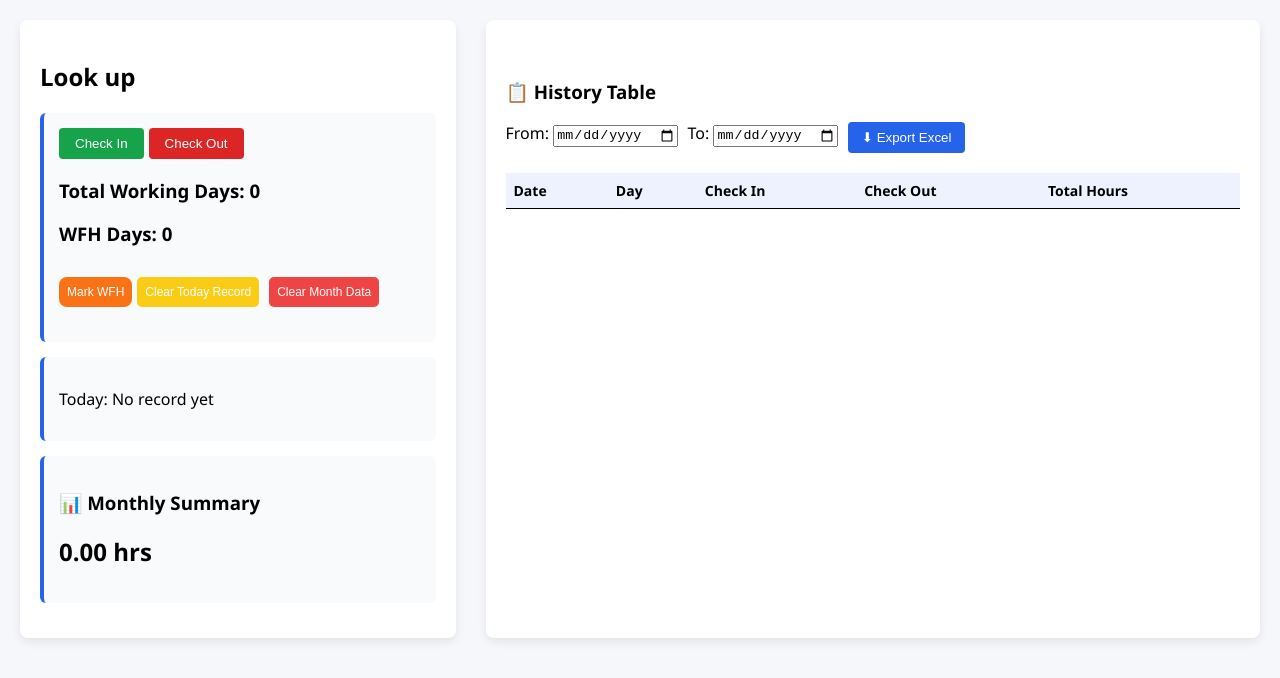
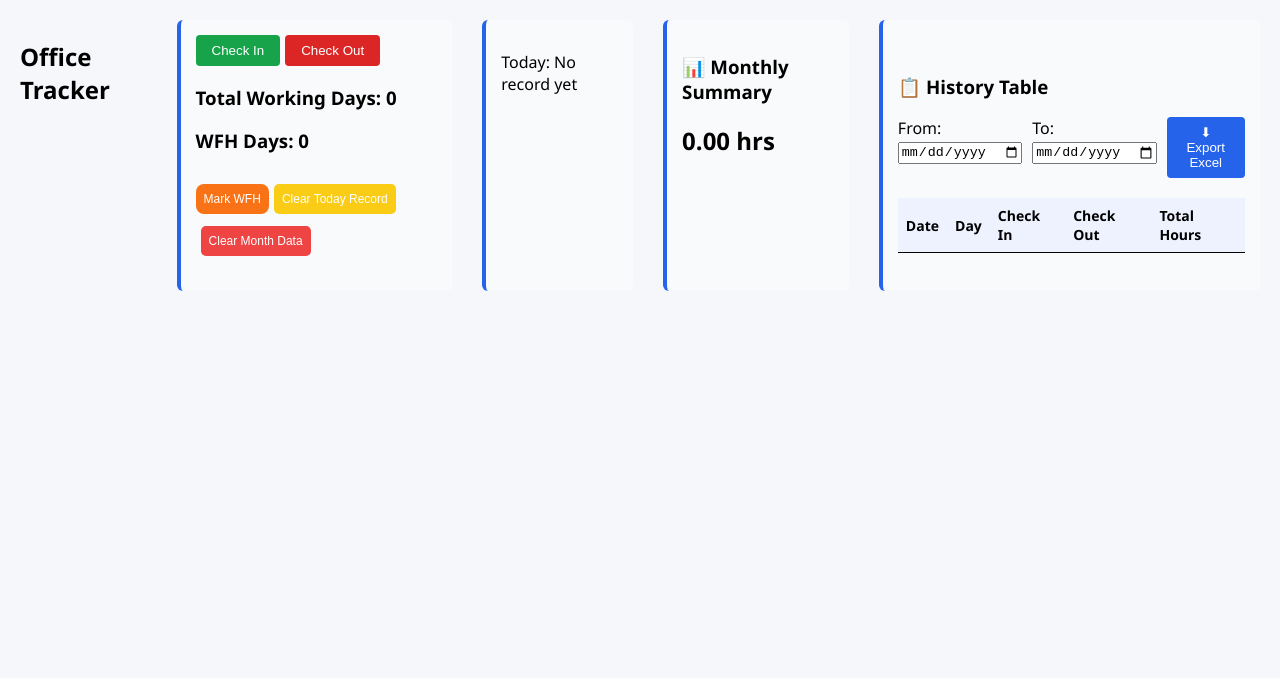
Before and after one commit to Rashidhussain547/lookupTime, a React (Create React App) app: page / in a window 1280 px wide. Shown: the top 678 px of the page. Built offline with nearby package versions, Linux system fonts and the light colour scheme.

Commit message:
Update App.js

```diff
--- a/src/App.js
+++ b/src/App.js
@@ -7,8 +7,10 @@ import HistoryTable from "./components/HistoryTable";
 export default function App() {
   return (
     <div className="container">
-      <div className="left-panel">
-        <h2>Look up</h2>
+
+      <div className="header">
+        <h2>Office Tracker</h2>
+      </div>
 
       <div className="card">
         <CheckInOut />
@@ -21,11 +23,11 @@ export default function App() {
       <div className="card">
         <MonthlySummary />
       </div>
+
+      <div className="card">
+        <HistoryTable />
       </div>
 
-      <div className="right-panel">
-        <HistoryTable />
-      </div>
     </div>
   );
 }
```
Lines whose indentation alone changed are shown as unchanged.
